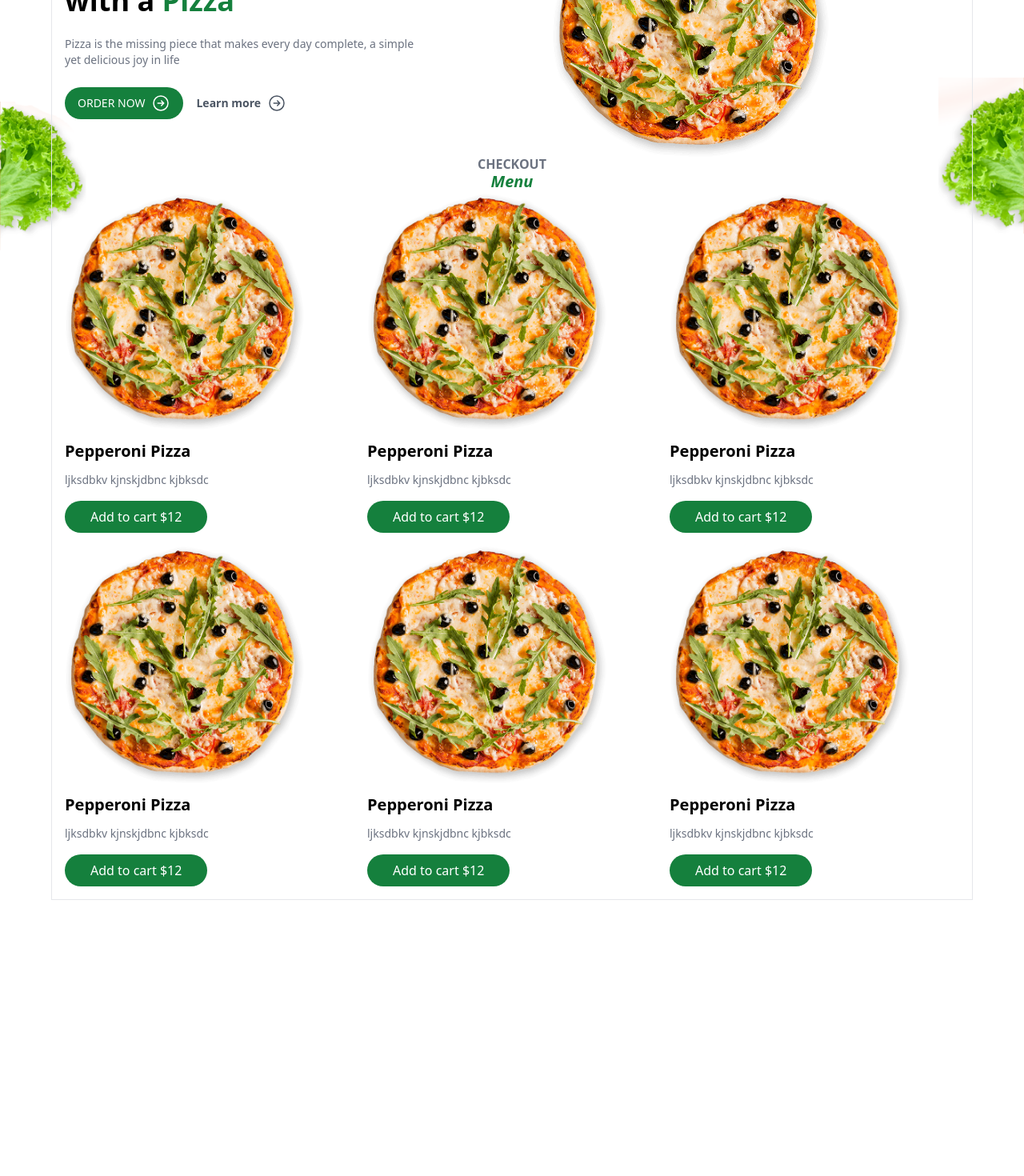
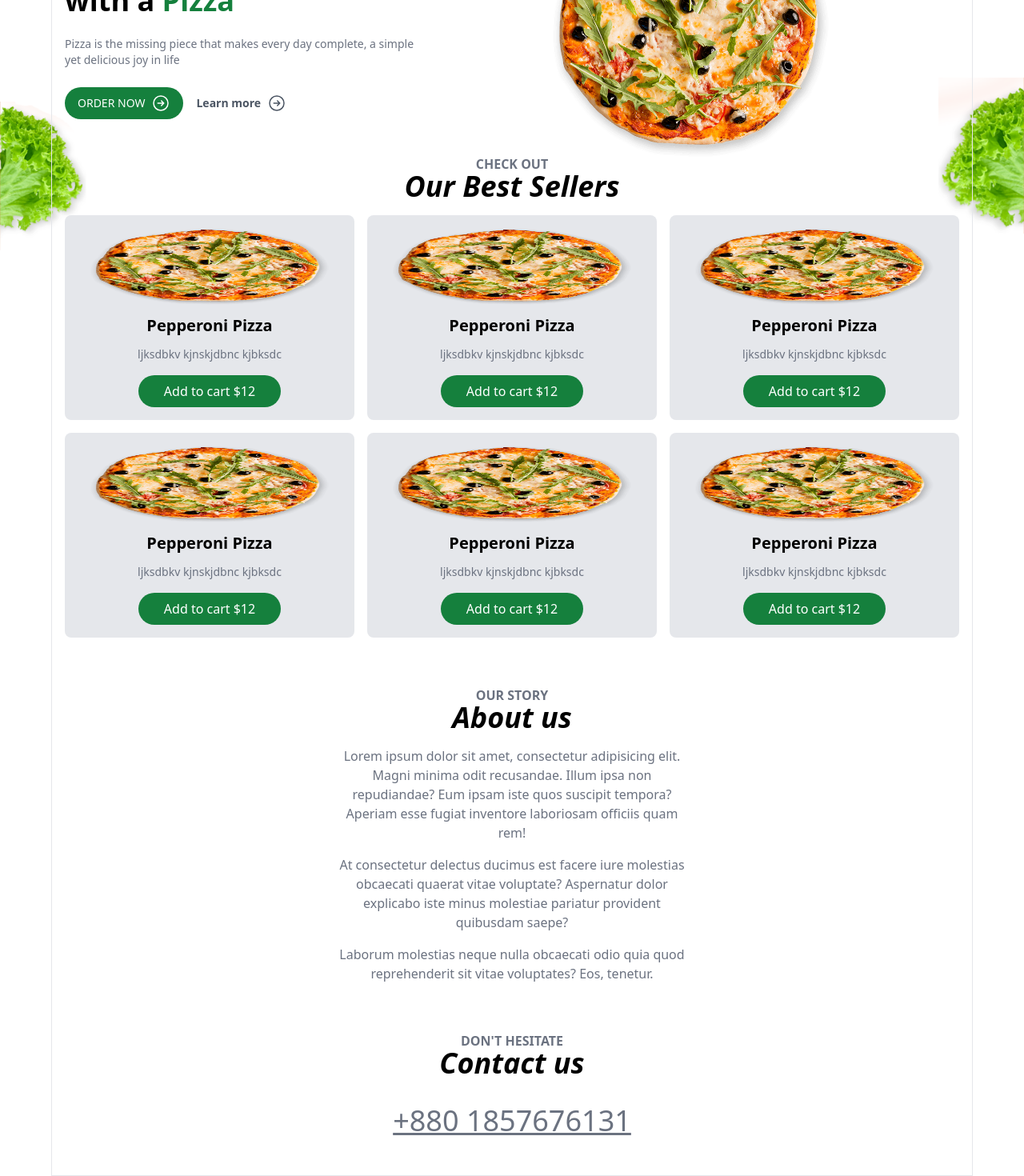
Before and after one commit to deveshbis/food-ordering-app, a Next.js app: page / in a window 1280 px wide. Shown: the part 220-1690 px from the top of the page at 80% size. Before the commit the page ends 1345 px from the top, so only its background shows below. Built offline with nearby package versions, Linux system fonts and the light colour scheme.

Commit message:
created contact and about section

```diff
--- a/src/app/page.js
+++ b/src/app/page.js
@@ -1,13 +1,38 @@
 import Header from "@/components/layout/Header";
 import Hero from "@/components/layout/Hero";
 import HomeMenu from "@/components/layout/HomeMenu";
+import SectionHeader from "@/components/layout/SectionHeader";
 
 export default function Home() {
   return (
     <>
-      <Header/>
-      <Hero/>
-      <HomeMenu/>
+      <Header />
+      <Hero />
+      <HomeMenu />
+      <section className="text-center my-16" id="about">
+        <SectionHeader
+          subHeader={'Our story'}
+          mainHeader={'About us'}
+        />
+        <div className="text-gray-500 max-w-md mx-auto mt-4 flex flex-col gap-4">
+          <p>
+            Lorem ipsum dolor sit amet, consectetur adipisicing elit. Magni minima odit recusandae. Illum ipsa non repudiandae? Eum ipsam iste quos suscipit tempora? Aperiam esse fugiat inventore laboriosam officiis quam rem!
+          </p>
+          <p>At consectetur delectus ducimus est facere iure molestias obcaecati quaerat vitae voluptate? Aspernatur dolor explicabo iste minus molestiae pariatur provident quibusdam saepe?</p>
+          <p>Laborum molestias neque nulla obcaecati odio quia quod reprehenderit sit vitae voluptates? Eos, tenetur.</p>
+        </div>
+      </section>
+      <section className="text-center my-8" id="contact">
+        <SectionHeader
+          subHeader={'Don\'t hesitate'}
+          mainHeader={'Contact us'}
+        />
+        <div className="mt-8">
+          <a className="text-4xl underline text-gray-500" href="tel:+8801857676131">
+            +880 1857676131
+          </a>
+        </div>
+      </section>
     </>
   );
 }
--- a/src/components/layout/HomeMenu.js
+++ b/src/components/layout/HomeMenu.js
@@ -1,5 +1,6 @@
 import Image from "next/image";
 import MenuItem from "../menu/MenuItem";
+import SectionHeader from "./SectionHeader";
 
 export default function HomeMenu() {
     return (
@@ -13,10 +14,10 @@ export default function HomeMenu() {
                 </div>
             </div>
 
-            <div className="text-center">
-                <h3 className="uppercase text-gray-500 font-semibold leading-4">Checkout</h3>
-
-                <h2 className="text-green-700 font-bold text-xl italic">Menu</h2>
+            <div className="text-center mb-4">
+                <SectionHeader
+                    subHeader={'check out'}
+                    mainHeader={'Our Best Sellers'} />
             </div>
 
             <div className="grid grid-cols-3 gap-4">
--- /dev/null
+++ b/src/components/layout/SectionHeader.js
@@ -0,0 +1,13 @@
+export default function SectionHeader({ subHeader, mainHeader }) {
+
+    return (
+        <>
+            <h3 className="uppercase text-gray-500 font-semibold leading-4">
+                {subHeader}
+            </h3>
+            <h2 className="text-primary font-bold text-4xl italic">
+                {mainHeader}
+            </h2>
+        </>
+    )
+}
--- a/src/components/menu/MenuItem.js
+++ b/src/components/menu/MenuItem.js
@@ -1,9 +1,11 @@
 import Image from "next/image";
 
 export default function MenuItem() {
-    return(
-<div>
-    <Image src="/pizza.png" alt="pizza" width={300} height={300}/>
+    return (
+        <div className="bg-gray-200 p-4 rounded-lg text-center group-hover:bg-white hover:shadow-md hover:shadow-black/25 transition-all">
+            <div className="text-center">
+                <Image src="/pizza.png" alt="pizza" width={300} height={300} className="max-h-auto max-h-24 block mx-auto" />
+            </div>
             <h4 className="font-semibold text-xl my-3">
                 Pepperoni Pizza
             </h4>
@@ -13,6 +15,21 @@ export default function MenuItem() {
             <button className="mt-4 bg-green-700 text-white rounded-full px-8 py-2">
                 Add to cart $12
             </button>
+
+            {/* <div className="bg-gray-100 p-2 overflow-hidden cursor-pointer">
+                <div className=" flex flex-col h-full">
+                    <div class="w-full h-[250px] overflow-hidden mx-auto aspect-w-16 aspect-h-8">
+                        <Image src="/pizza.png" width={300} height={400} alt="food1"
+                            className="object-cover" />
+                    </div>
+
+                    <div className="p-6 text-center flex-1">
+                        <h3 className="text-lg font-bold text-gray-800">Veg Burger with Salad</h3>
+                        <h4 className="text-xl text-gray-800 font-bold mt-3">$22</h4>
+                    </div>
+                    <button type="button" className="bg-green-700 font-semibold hover:bg-gray-800 text-white text-sm px-2 py-2.5 w-full">Add to Cart</button>
+                </div>
+            </div> */}
         </div>
     );
 }
```
Lines whose indentation alone changed are shown as unchanged.
